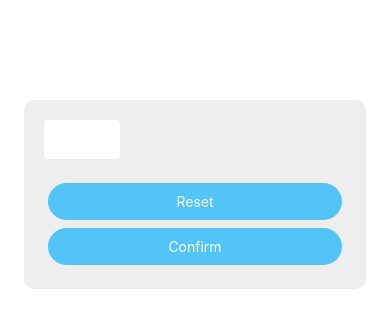
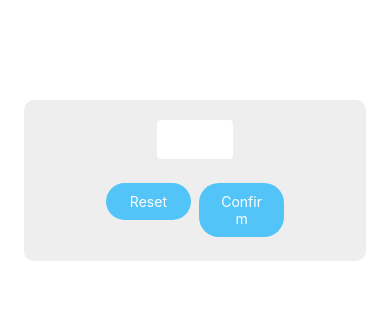
Before and after one commit to officialabdulrehman/react-native-max-minigame, a React Native app: screen / in a window 390 px wide. Shown: the top 328 px of the page. Built offline with nearby package versions, Linux system fonts and the light colour scheme.

Commit message:
feat: improved the layout of GameStart.screen

```diff
--- a/screens/StartGame/StartGame.screen.styles.ts
+++ b/screens/StartGame/StartGame.screen.styles.ts
@@ -2,6 +2,8 @@ import { StyleSheet } from "react-native";
 
 export const styles = StyleSheet.create({
   mainContainer: {
+    justifyContent: "center",
+    alignItems: "center",
     backgroundColor: "#eee",
     padding: 20,
     marginTop: 100,
@@ -20,5 +22,11 @@ export const styles = StyleSheet.create({
     letterSpacing: 1,
     textAlign: "center",
     width: "25%"
+  },
+  buttonsContainer: {
+    flexDirection: "row"
+  },
+  buttonContainer: {
+    flex: 1
   }
 })
--- a/screens/StartGame/StartGame.screen.tsx
+++ b/screens/StartGame/StartGame.screen.tsx
@@ -12,8 +12,14 @@ export const StartGameScreen = (props: Props) => {
         maxLength={2}
         keyboardType="decimal-pad"
       />
-      <CustomButton title="Reset" onPress={() => {}} />
-      <CustomButton title="Confirm" onPress={() => {}} />
+      <View style={styles.buttonsContainer}>
+        <View style={styles.buttonContainer}>
+          <CustomButton title="Reset" onPress={() => {}} />
+        </View>
+        <View style={styles.buttonContainer}>
+          <CustomButton title="Confirm" onPress={() => {}} />
+        </View>
+      </View>
     </View>
   );
 };
```
